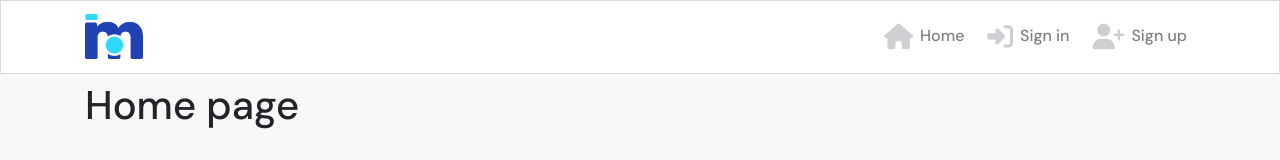
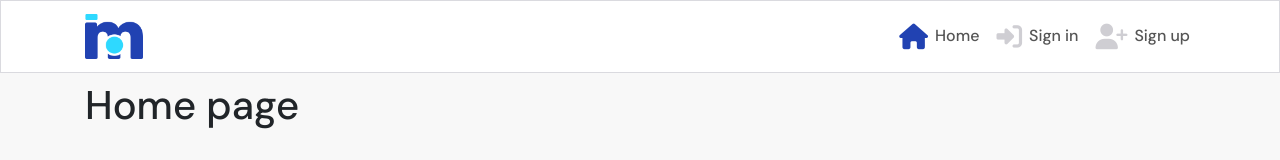
Before and after one commit to jlindeloef/moments, a React (Create React App) app: page / in a window 1280 px wide. Shown: the top 160 px of the page. Built offline with nearby package versions, Linux system fonts and the light colour scheme.

Commit message:
Add more style to the navbar.

```diff
--- a/src/components/NavBar.js
+++ b/src/components/NavBar.js
@@ -2,26 +2,42 @@
 import { Navbar, Container, Nav } from "react-bootstrap";
 import logo from "../assets/logo.png";
 import styles from "../styles/NavBar.module.css";
+import { NavLink } from "react-router-dom";
 
 const NavBar = () => {
   return (
     <Navbar className={styles.NavBar} expand="md" fixed="top">
       <Container>
-        <Navbar.Brand>
-          <img src={logo} alt="logo" height="45" />
-        </Navbar.Brand>
+        <NavLink to="/">
+          <Navbar.Brand>
+            <img src={logo} alt="logo" height="45" />
+          </Navbar.Brand>
+        </NavLink>
         <Navbar.Toggle aria-controls="basic-navbar-nav" />
         <Navbar.Collapse id="basic-navbar-nav">
           <Nav className="ml-auto text-left">
-            <Nav.Link>
+            <NavLink
+              exact
+              className={styles.NavLink}
+              activeClassName={styles.Active}
+              to="/"
+            >
               <i className="fas fa-home"></i>Home
-            </Nav.Link>
-            <Nav.Link>
+            </NavLink>
+            <NavLink
+              className={styles.NavLink}
+              activeClassName={styles.Active}
+              to="/signin"
+            >
               <i className="fas fa-sign-in-alt"></i>Sign in
-            </Nav.Link>
-            <Nav.Link>
+            </NavLink>
+            <NavLink
+              to="/signup"
+              className={styles.NavLink}
+              activeClassName={styles.Active}
+            >
               <i className="fas fa-user-plus"></i>Sign up
-            </Nav.Link>
+            </NavLink>
           </Nav>
         </Navbar.Collapse>
       </Container>
```
